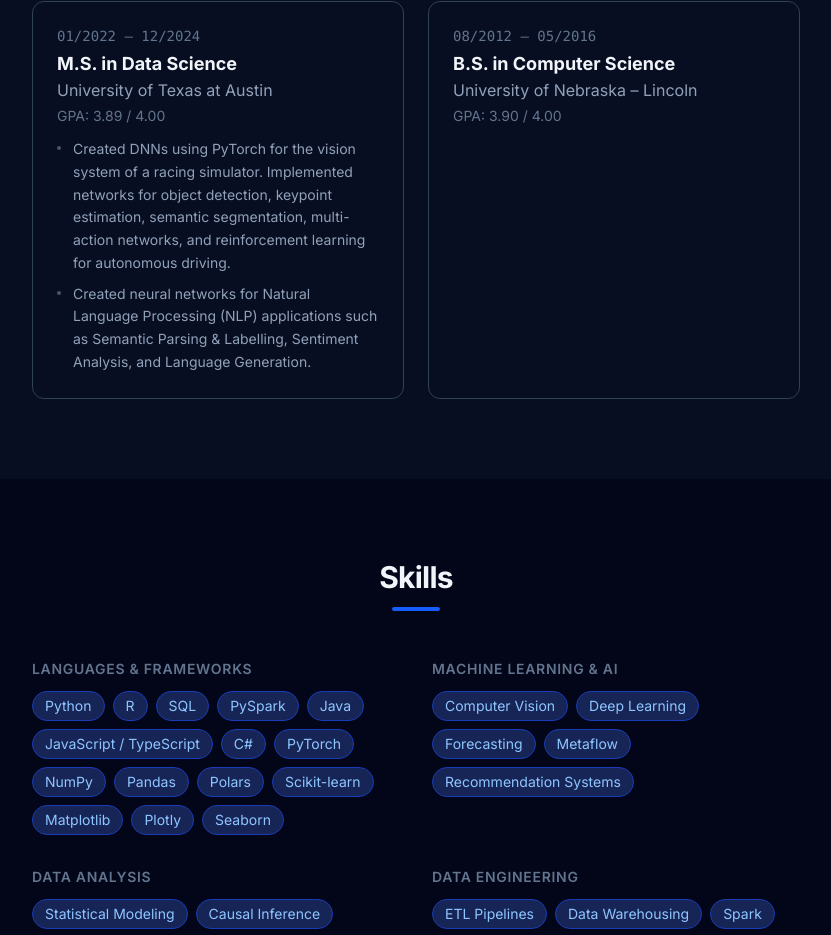
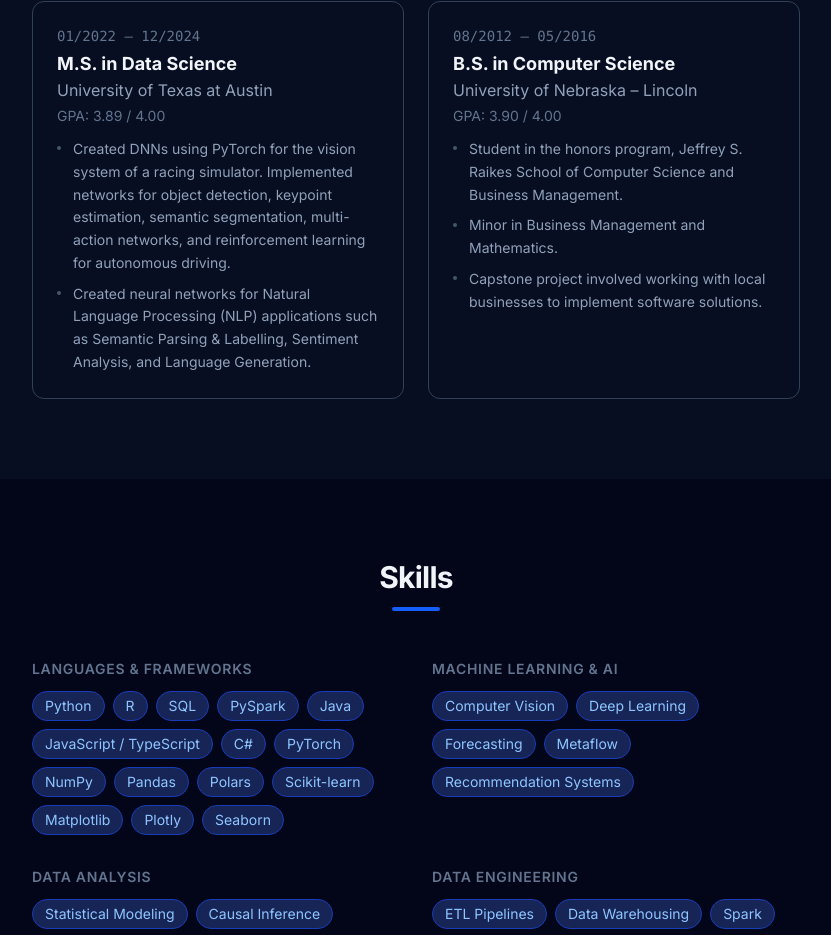
Before and after one commit to brendancsmith/portfolio, a Next.js app: page / in a window 1280 px wide. Shown: the part 3543-4478 px from the top of the page, without its empty margins (224-1055 px from the left). Built offline with nearby package versions, Linux system fonts and the light colour scheme.

Commit message:
Add highlights to B.S. Computer Science education entry

```diff
--- a/data/education.ts
+++ b/data/education.ts
@@ -22,6 +22,10 @@
     institution: "University of Nebraska – Lincoln",
     dates: "08/2012 – 05/2016",
     gpa: "3.90 / 4.00",
-    highlights: [],
+    highlights: [
+      "Student in the honors program, Jeffrey S. Raikes School of Computer Science and Business Management.",
+      "Minor in Business Management and Mathematics.",
+      "Capstone project involved working with local businesses to implement software solutions.",
+    ],
   },
 ];
```
